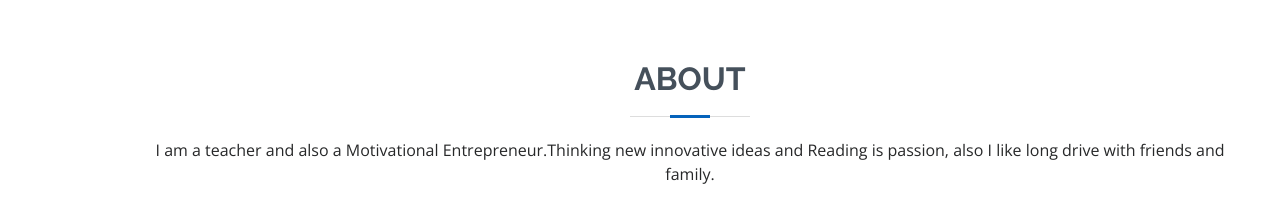
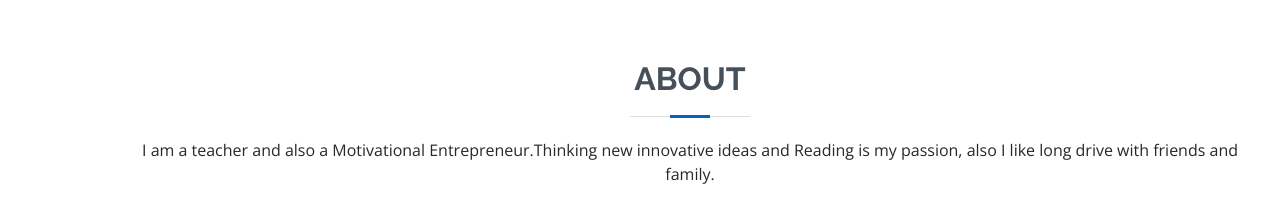
Before and after one commit to iHRprajapati/iHRprajapati.github.io, a plain HTML site: page index.html in a window 1280 px wide. Shown: the part 800-1013 px from the top of the page. Drawn offline with nearby package versions, Linux system fonts and the light colour scheme.

Commit message:
Update index.html

```diff
--- a/index.html
+++ b/index.html
@@ -70,7 +70,7 @@
 
         <div class="section-title">
           <h2>About</h2>
-          <p>I am a teacher and also a Motivational Entrepreneur.Thinking new innovative ideas and Reading is passion, also I like long drive with friends and family.</p>
+          <p>I am a teacher and also a Motivational Entrepreneur.Thinking new innovative ideas and Reading is my passion, also I like long drive with friends and family.</p>
         </div>
 
         <div class="row">
```
